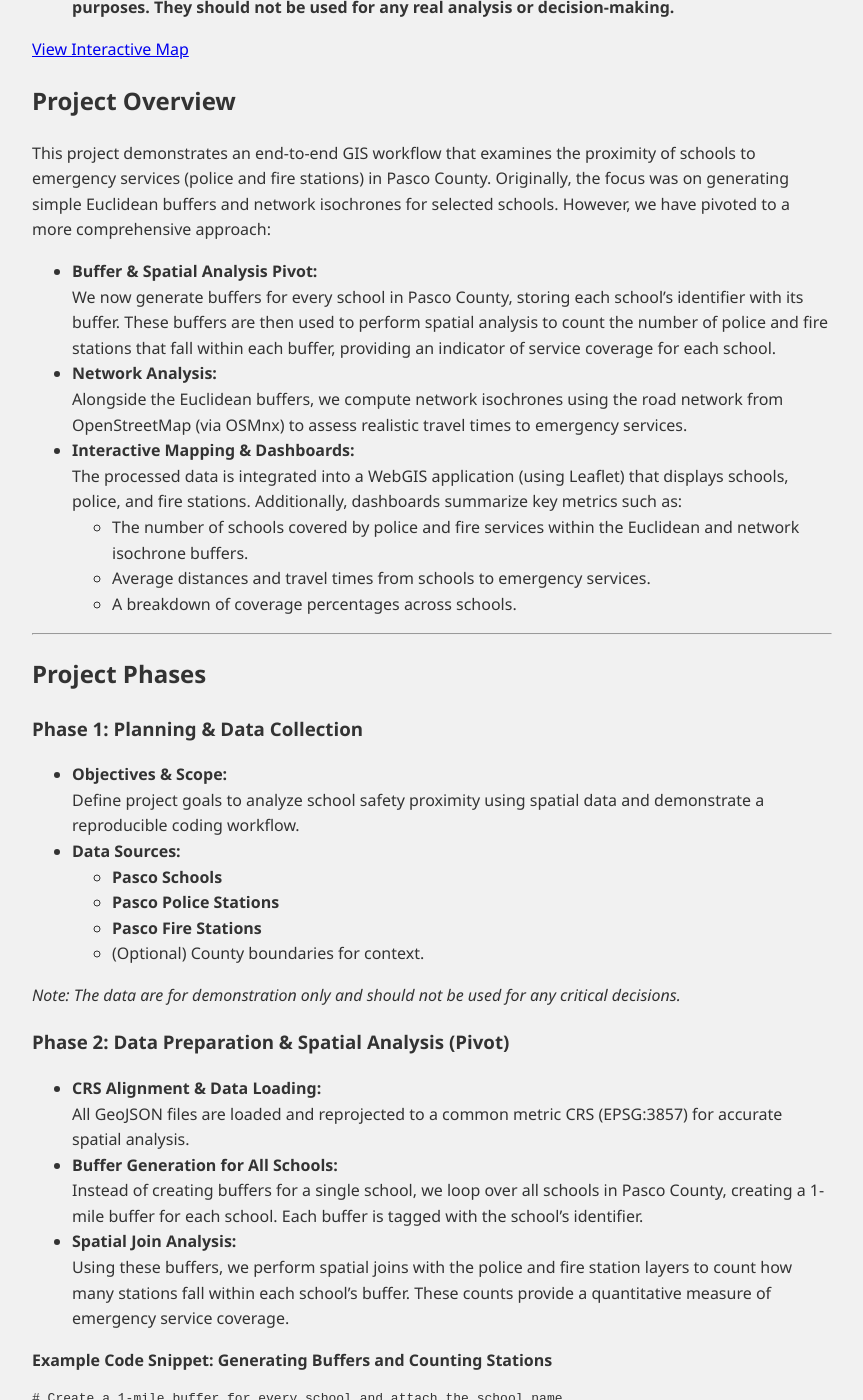
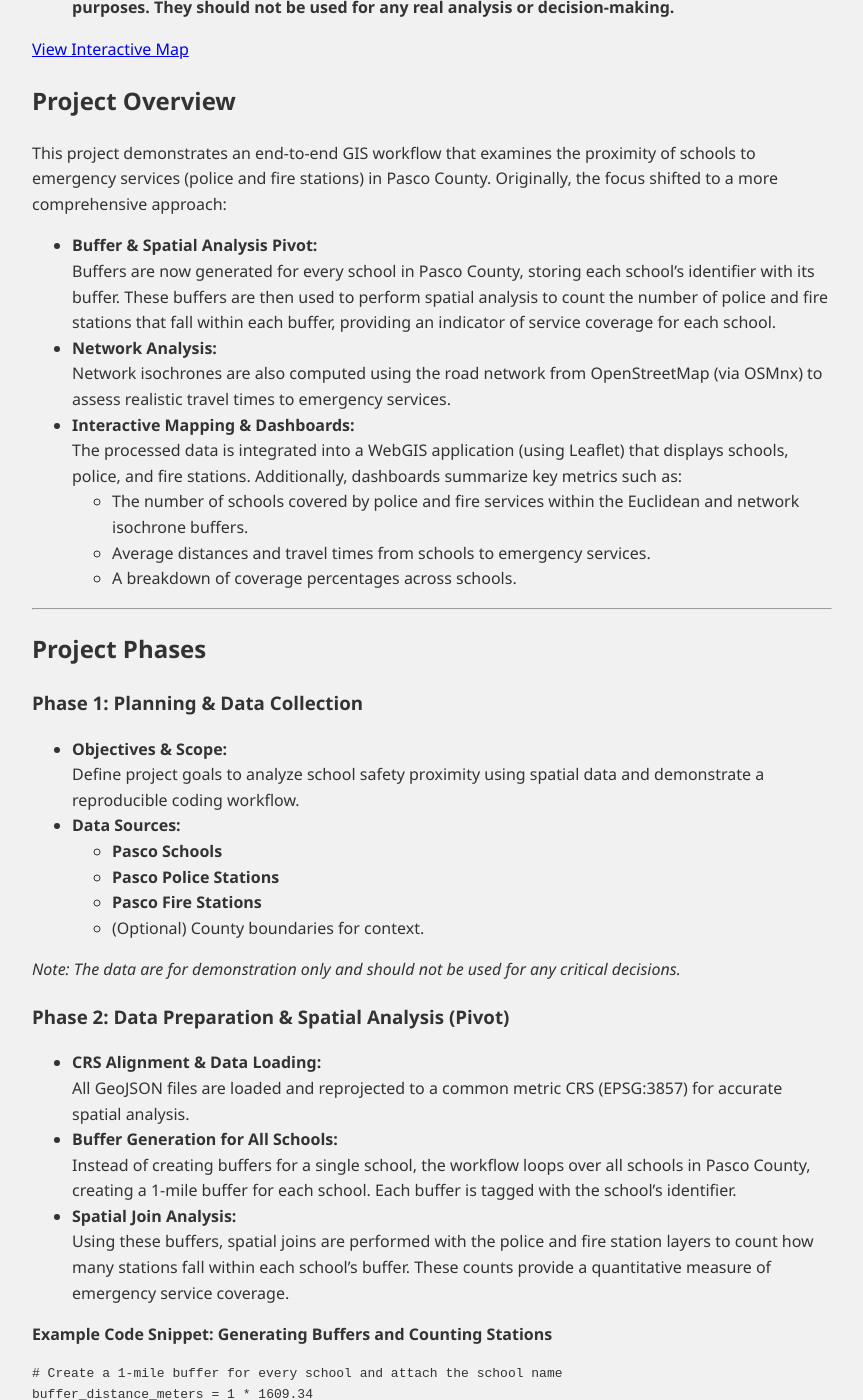
Before and after one commit to KevinMGIS/Pasco_School_Safety, a Jekyll site: the page built from index.md, in a window 1280 px wide and 1400 px high, scrolled down 315 px. Shown: the whole window, without its empty margins (208-1071 px from the left). Built offline with Jekyll 4.4.1, drawn with Linux system fonts in a browser that asks for light colours; some of the changed text lies outside the part shown.

Commit message:
updated index page

```diff
--- a/index.md
+++ b/index.md
@@ -12,12 +12,12 @@ title: "Pasco School Safety Proximity Analysis"
 
 ## Project Overview
 
-This project demonstrates an end-to-end GIS workflow that examines the proximity of schools to emergency services (police and fire stations) in Pasco County. Originally, the focus was on generating simple Euclidean buffers and network isochrones for selected schools. However, we have pivoted to a more comprehensive approach:
+This project demonstrates an end-to-end GIS workflow that examines the proximity of schools to emergency services (police and fire stations) in Pasco County. Originally, the focus shifted to a more comprehensive approach:
 
 - **Buffer & Spatial Analysis Pivot:**
-  We now generate buffers for every school in Pasco County, storing each school's identifier with its buffer. These buffers are then used to perform spatial analysis to count the number of police and fire stations that fall within each buffer, providing an indicator of service coverage for each school.
+  Buffers are now generated for every school in Pasco County, storing each school's identifier with its buffer. These buffers are then used to perform spatial analysis to count the number of police and fire stations that fall within each buffer, providing an indicator of service coverage for each school.
 - **Network Analysis:**
-  Alongside the Euclidean buffers, we compute network isochrones using the road network from OpenStreetMap (via OSMnx) to assess realistic travel times to emergency services.
+  Network isochrones are also computed using the road network from OpenStreetMap (via OSMnx) to assess realistic travel times to emergency services.
 - **Interactive Mapping & Dashboards:**
   The processed data is integrated into a WebGIS application (using Leaflet) that displays schools, police, and fire stations. Additionally, dashboards summarize key metrics such as:
   - The number of schools covered by police and fire services within the Euclidean and network isochrone buffers.
@@ -43,9 +43,9 @@ This project demonstrates an end-to-end GIS workflow that examines the proximity
 - **CRS Alignment & Data Loading:**
   All GeoJSON files are loaded and reprojected to a common metric CRS (EPSG:3857) for accurate spatial analysis.
 - **Buffer Generation for All Schools:**
-  Instead of creating buffers for a single school, we loop over all schools in Pasco County, creating a 1-mile buffer for each school. Each buffer is tagged with the school’s identifier.
+  Instead of creating buffers for a single school, the workflow loops over all schools in Pasco County, creating a 1-mile buffer for each school. Each buffer is tagged with the school’s identifier.
 - **Spatial Join Analysis:**
-  Using these buffers, we perform spatial joins with the police and fire station layers to count how many stations fall within each school’s buffer. These counts provide a quantitative measure of emergency service coverage.
+  Using these buffers, spatial joins are performed with the police and fire station layers to count how many stations fall within each school’s buffer. These counts provide a quantitative measure of emergency service coverage.
 
 **Example Code Snippet: Generating Buffers and Counting Stations**
 
```
Also changed, not shown: other parts of index.md (+2 -2 lines).
